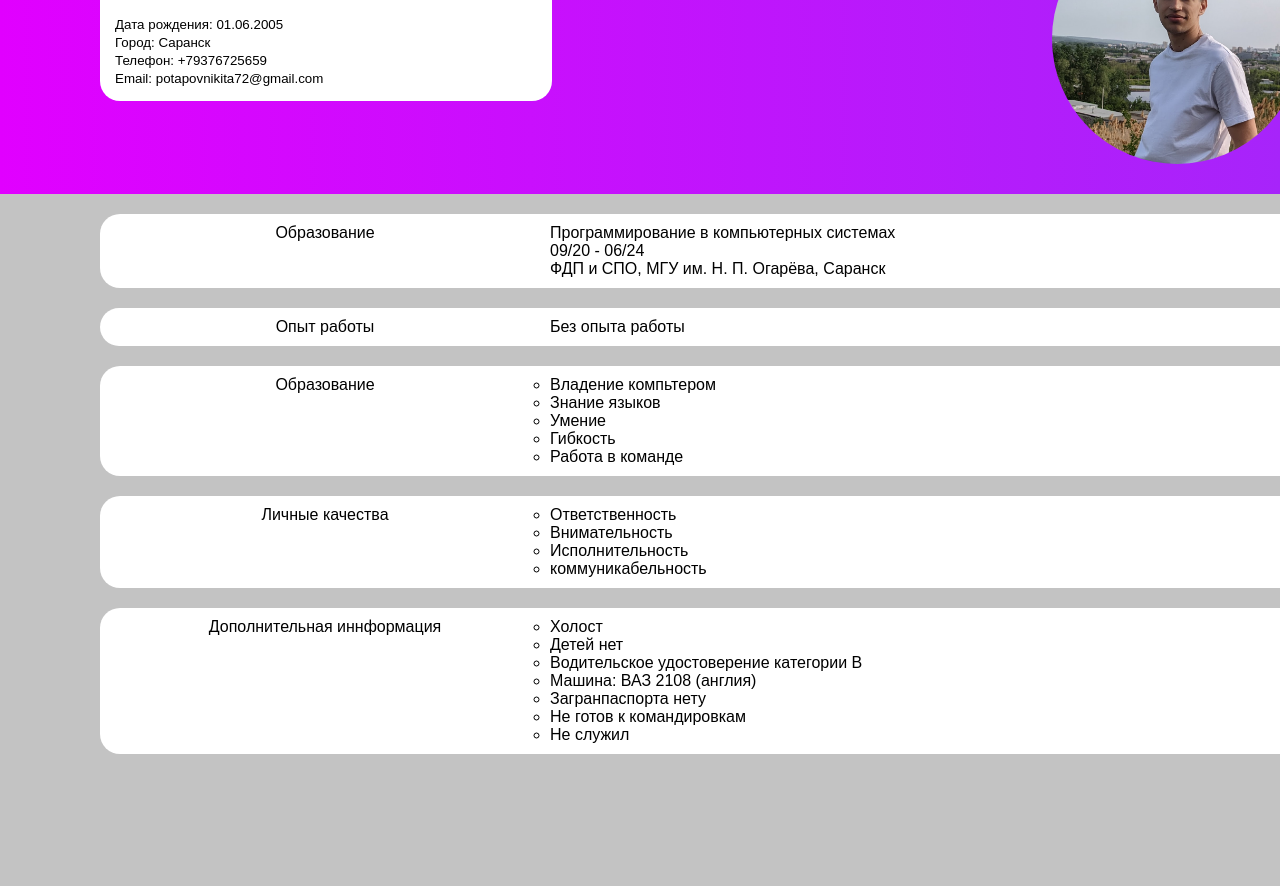
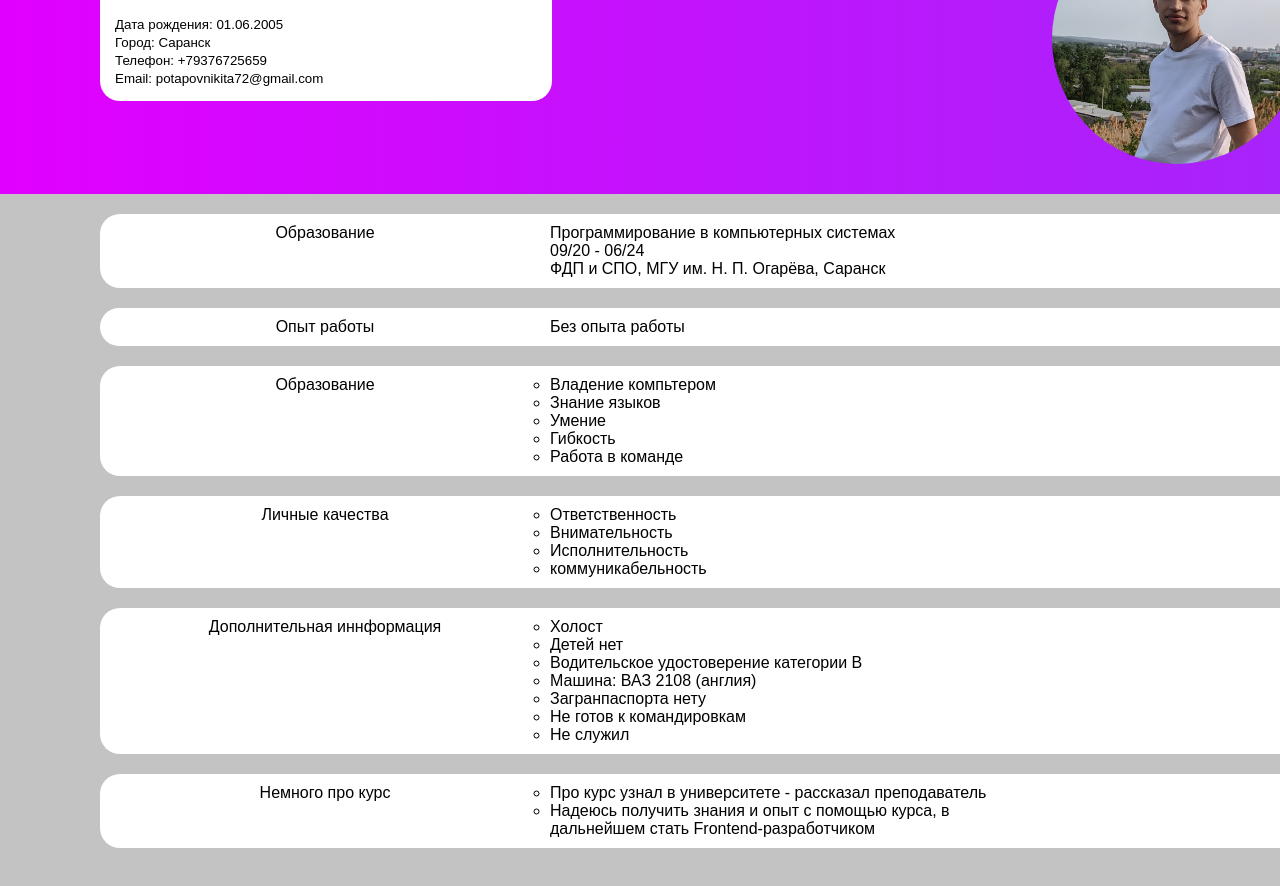
Before and after one commit to ddMirave/Test-task-frontend, a plain HTML site: page index.html in a window 1280 px wide. Shown: the part 116-1002 px from the top of the page. Before the commit the page ends 970 px from the top, so only its background shows below. Drawn offline with Linux system fonts and the light colour scheme.

Commit message:
Second commit

```diff
--- a/index.html
+++ b/index.html
@@ -102,6 +102,17 @@
                     </ul>
                 </div>
             </li>
+            <li class="section__list">
+                <div class="section__list--content">
+                    <div class="section__list--text--left">Немного про курс</div>
+                </div>
+                <div class="section__list--content">
+                    <ul>
+                        <li>Про курс узнал в университете - рассказал преподаватель</li>
+                        <li>Надеюсь получить знания и опыт с помощью курса, в дальнейшем стать Frontend-разработчиком</li>
+                    </ul>
+                </div>
+            </li>
         </ul>
     </section>
 </body>
```
